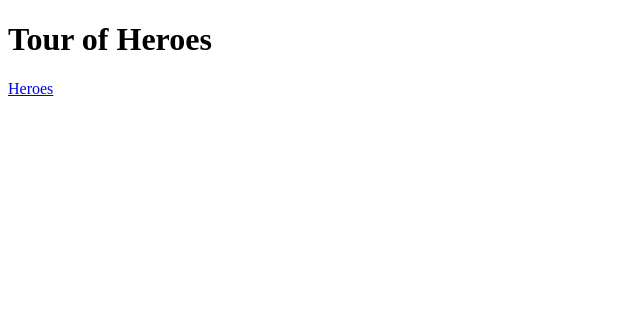
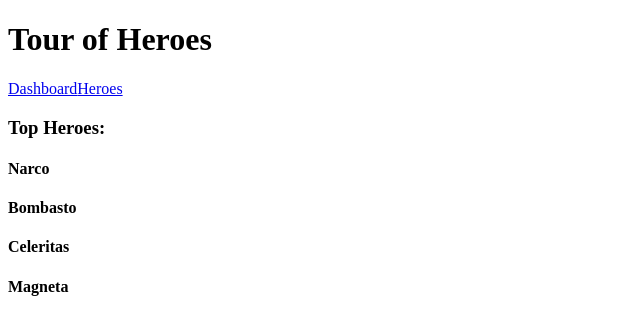
Before and after one commit to yoghourt66/angular_demo, an Angular app in the folder heroManage05/: page /dashboard in a window 1280 px wide. Before the commit this address led to /. Shown: the top 334 px of the page, without its empty margins (0-640 px from the left). Built offline with nearby package versions, Linux system fonts and the light colour scheme.

Commit message:
add dashboard and parameterized route

```diff
--- a/heroManage05/src/app/app.component.ts
+++ b/heroManage05/src/app/app.component.ts
@@ -4,7 +4,10 @@ import { Component } from '@angular/core';
     selector:'app-root',
     template:`
         <h1>{{title}}</h1>
-        <a routerLink="/heroes">Heroes</a>
+        <nav>
+            <a routerLink="/dashboard">Dashboard</a>
+            <a routerLink="/heroes">Heroes</a>
+        </nav>
         <router-outlet></router-outlet>
     `
 })
--- /dev/null
+++ b/heroManage05/src/app/dashboard.component.html
@@ -0,0 +1,8 @@
+<h3>Top Heroes:</h3>
+<div class="grid grid-pad">
+    <div *ngFor="let hero of heroes" class="col-1-4" >
+        <div class="module hero">
+            <h4>{{hero.name}}</h4>
+        </div>
+    </div>
+</div>
--- /dev/null
+++ b/heroManage05/src/app/dashboard.component.ts
@@ -0,0 +1,19 @@
+import { Component,OnInit } from '@angular/core';
+
+import { Hero } from './hero';
+import { HeroService } from './hero.service';
+
+@Component({
+    selector:'my-dashboard',
+    templateUrl:'./dashboard.component.html',
+})
+
+export class DashboardComponent implements OnInit{
+    heroes:Hero[] = [];
+
+    constructor(private heroService: HeroService){}
+
+    ngOnInit():void{
+        this.heroService.getHeroes().then(heroes => this.heroes = heroes.slice(1,5));
+    }
+}
--- a/heroManage05/src/app/hero-detail.component.ts
+++ b/heroManage05/src/app/hero-detail.component.ts
@@ -1,6 +1,12 @@
 //该组件功能：通过它的输入属性hero接收一个英雄对象，然后显示到模板中。
 
-import { Component,Input } from '@angular/core';
+import { Component,Input,OnInit} from '@angular/core';
+import { ActivatedRoute, Params } from '@angular/router';
+import { Location } from '@angular/common';
+
+import 'rxjs/add/operator/switchMap';
+
+import { HeroService } from './hero.service';
 import { Hero } from './hero';
 
 @Component({
@@ -17,7 +23,19 @@ import { Hero } from './hero';
     `
 })
 
-export class HeroDetailComponent{
+export class HeroDetailComponent implements OnInit{
     @Input() hero:Hero;
-    //绑定目标必须是一个输入属性（或者输出属性）
+    //绑定目标必须是一个输入属性（或者输出属性），可在heroes.component模板的<hero-detail>标签中查看
+
+    constructor(
+        private heroService: HeroService,
+        private route: ActivatedRoute,
+        private location: Location
+    ){}
+
+    ngOnInit(): void{
+        this.route.params
+            .switchMap((params: Params) => this.heroService.getHero(+params['id']))
+            .subscribe(hero => this.hero = hero);
+    }
 }
--- a/heroManage05/src/app/hero.service.ts
+++ b/heroManage05/src/app/hero.service.ts
@@ -25,6 +25,12 @@ export class HeroService{
       //     setTimeout(()=> resolve(this.getHeroes()),2000);
        // });
     //}
+
+
+    getHero(id:number): Promise<Hero>{
+        return this.getHeroes()
+            .then(heroes=> heroes.find(hero=>hero.id === id));
+    }
 }
 //HeroService可以从任何地方获取Hero数据——Web服务、本地存储或模拟数据源。
 //从组件中抽离服务意味着可以随时更改这些实现方式，而不影响需要这些数据的组件。
```
Also changed, not shown: heroManage05/src/app/app.module.ts (+19 -1 lines).
